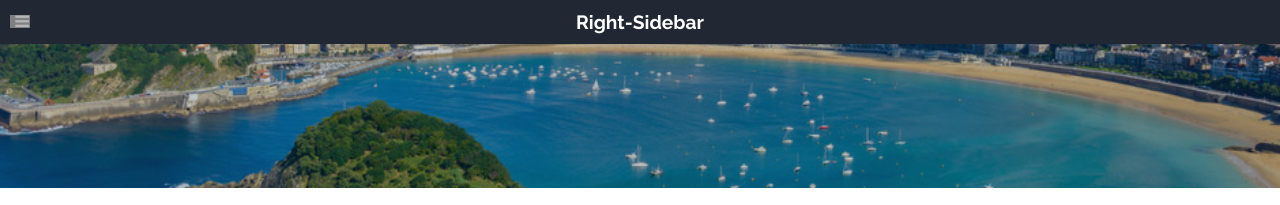
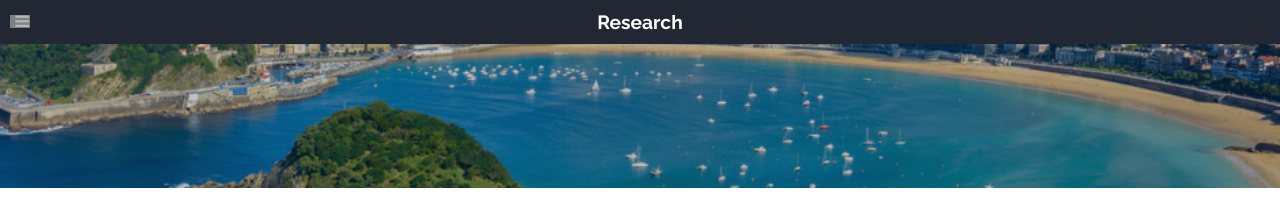
Before and after one commit to old-jekyll-templates/Horizons-Jekyll-Theme, a Jekyll site: the page built from research.html, in a window 1280 px wide. Shown: the top 205 px of the page. Built offline with Jekyll 4.4.1, drawn with Linux system fonts in a browser that asks for light colours; comment, search, counter and statistics services are not loaded; grey boxes are pictures that could not be loaded.

Commit message:
Update and rename news.html to research.html

```diff
--- a/news.html
+++ b/research.html
@@ -1,5 +1,5 @@
 ---
-title: Right-Sidebar
+title: Research
 layout: main
 ---
 
```
